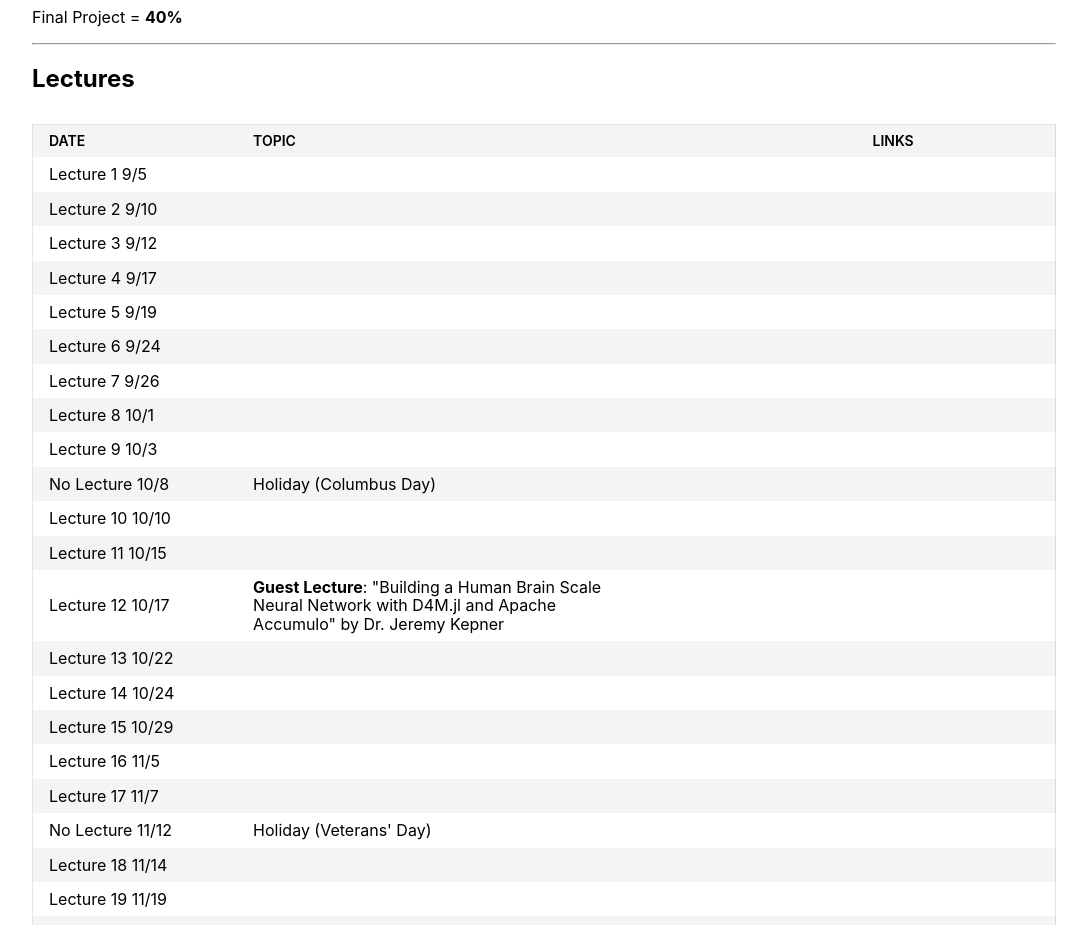
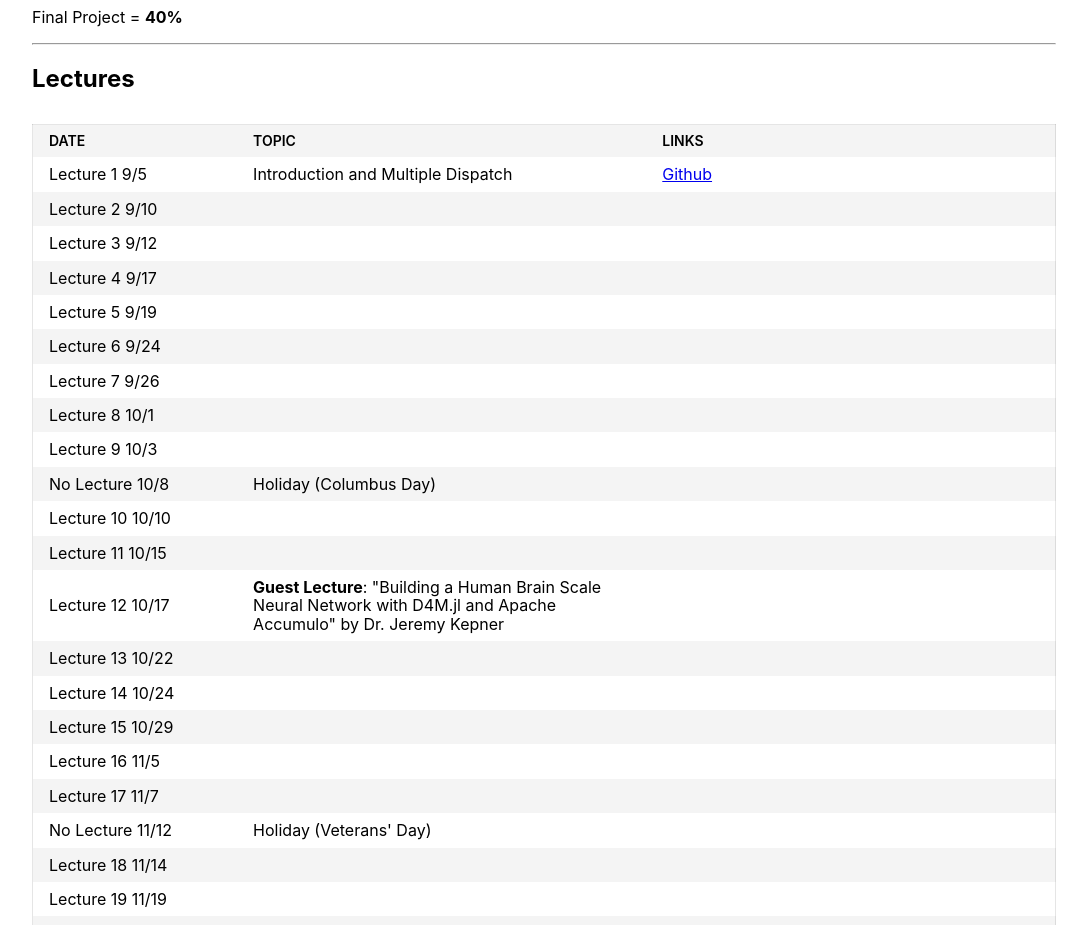
Before and after one commit to shashi/18.337-class-website, a plain HTML site: page index.html in a window 1280 px wide. Shown: the part 1600-2525 px from the top of the page, without its empty margins (96-1183 px from the left). Drawn offline with nearby package versions, Linux system fonts and the light colour scheme.

Commit message:
Add link to github repo for lecture 1

```diff
--- a/index.html
+++ b/index.html
@@ -21,7 +21,7 @@
             <div>
                 <h3> Announcments </h3>
                 <ol>
-                    <li><a href = "/hw/hw1/">Homework 1</a>has now been uploaded.</li>
+                    <li><a href = "/hw/hw1/">Homework 1</a> has now been uploaded.</li>
                     <li> Please take the <a href = "https://docs.google.com/forms/d/e/1FAIpQLSdIG6ur0GE_otDbmLq0aKJFdMWlv17h_3aOC5np7fALKKpY0A/viewform?usp=sf_link">pre-class survey.</a></li>
                     <li> We are conducting a Julia tutorial on <b> Friday, September 7 at 5-7 PM at Room 32-141. </b> This will help you get set up with Julia on your system, and go through some basics.</li>
                 </ol>
@@ -65,8 +65,8 @@
             <hr>
             <h2 class="f3" id="lec">Lectures</h2>
             <table class="collapse ba br2 b--black-10 pv2 ph3 mt4">
-              <tbody><tr class="striped--near-white "><th class="pv2 ph3 tl f6 fw6 ttu w-20">Date</th><th class="tl f6 ttu fw6 pv2 ph3 w-40">Topic</th><th class="tr f6 ttu fw6 pv2 ph3">Links</th><th class="tr f6 ttu fw6 pv2 ph3"></th></tr>
-              <tr class="striped--near-white "><td class="pv2 ph3"> Lecture 1 9/5</td><td class="pv2 ph3"></td><td class="pv2 ph3"></td><td class="pv2 ph3"></td></tr>
+              <tbody><tr class="striped--near-white "><th class="pv2 ph3 tl f6 fw6 ttu w-20">Date</th><th class="tl f6 ttu fw6 pv2 ph3 w-40">Topic</th><th class="tl f6 ttu fw6 pv2 ph3">Links</th><th class="tr f6 ttu fw6 pv2 ph3"></th></tr>
+                  <tr class="striped--near-white "><td class="pv2 ph3"> Lecture 1 9/5</td><td class="pv2 ph3">Introduction and Multiple Dispatch</td><td class="pv2 ph3"><a href="https://github.com/alanedelman/18.337_2018/tree/master/Lectures/Lecture01_0905_Why_Julia%3F">Github</a></td><td class="pv2 ph3"></td></tr>
               <tr class="striped--near-white "><td class="pv2 ph3"> Lecture 2 9/10</td><td class="pv2 ph3"></td><td class="pv2 ph3"></td><td class="pv2 ph3"></td></tr>
               <tr class="striped--near-white "><td class="pv2 ph3"> Lecture 3 9/12</td><td class="pv2 ph3"></td><td class="pv2 ph3"></td><td class="pv2 ph3"></td></tr>
               <tr class="striped--near-white "><td class="pv2 ph3"> Lecture 4 9/17</td><td class="pv2 ph3"></td><td class="pv2 ph3"></td><td class="pv2 ph3"></td></tr>
```
